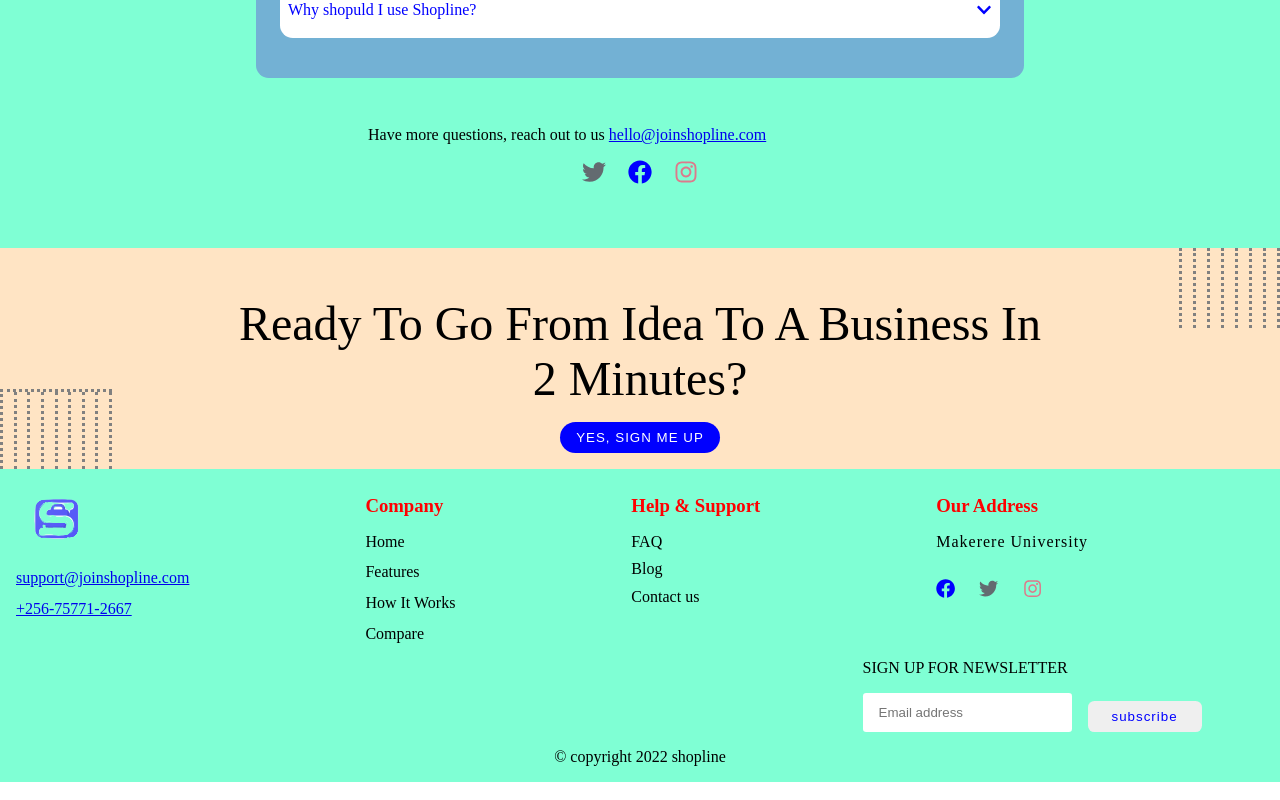
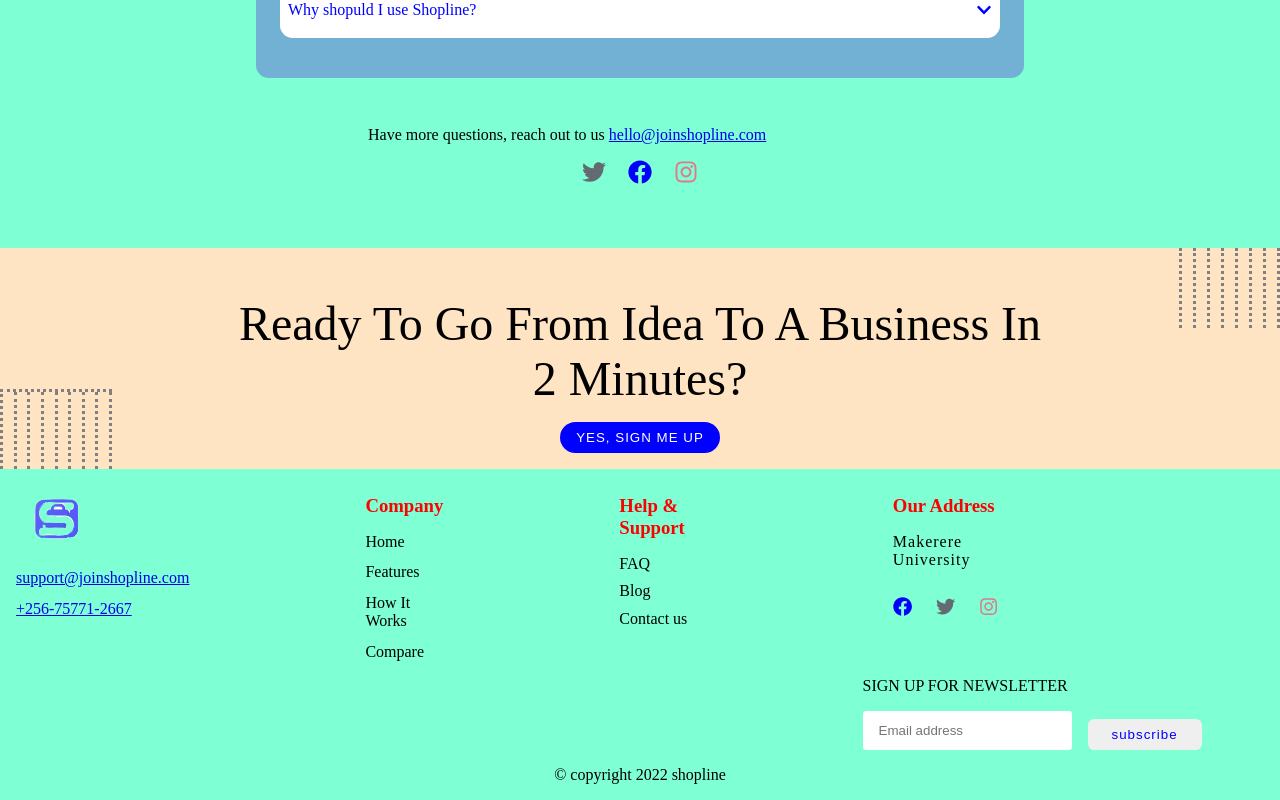
Before and after one commit to amazinng-blib/shopline-faq, a React (Create React App) app: page / in a window 1280 px wide. Shown: the part 789-1589 px from the top of the page. Built offline with nearby package versions, Linux system fonts and the light colour scheme.

Commit message:
modify footer section

```diff
--- a/src/index.css
+++ b/src/index.css
@@ -199,9 +199,9 @@
 }
 
 .footer-section {
-  width: 90%;
+  width: 80%;
   display: flex;
-  gap: 11rem;
+  column-gap: 11rem;
 }
 
 .footer-section h3 {
```
